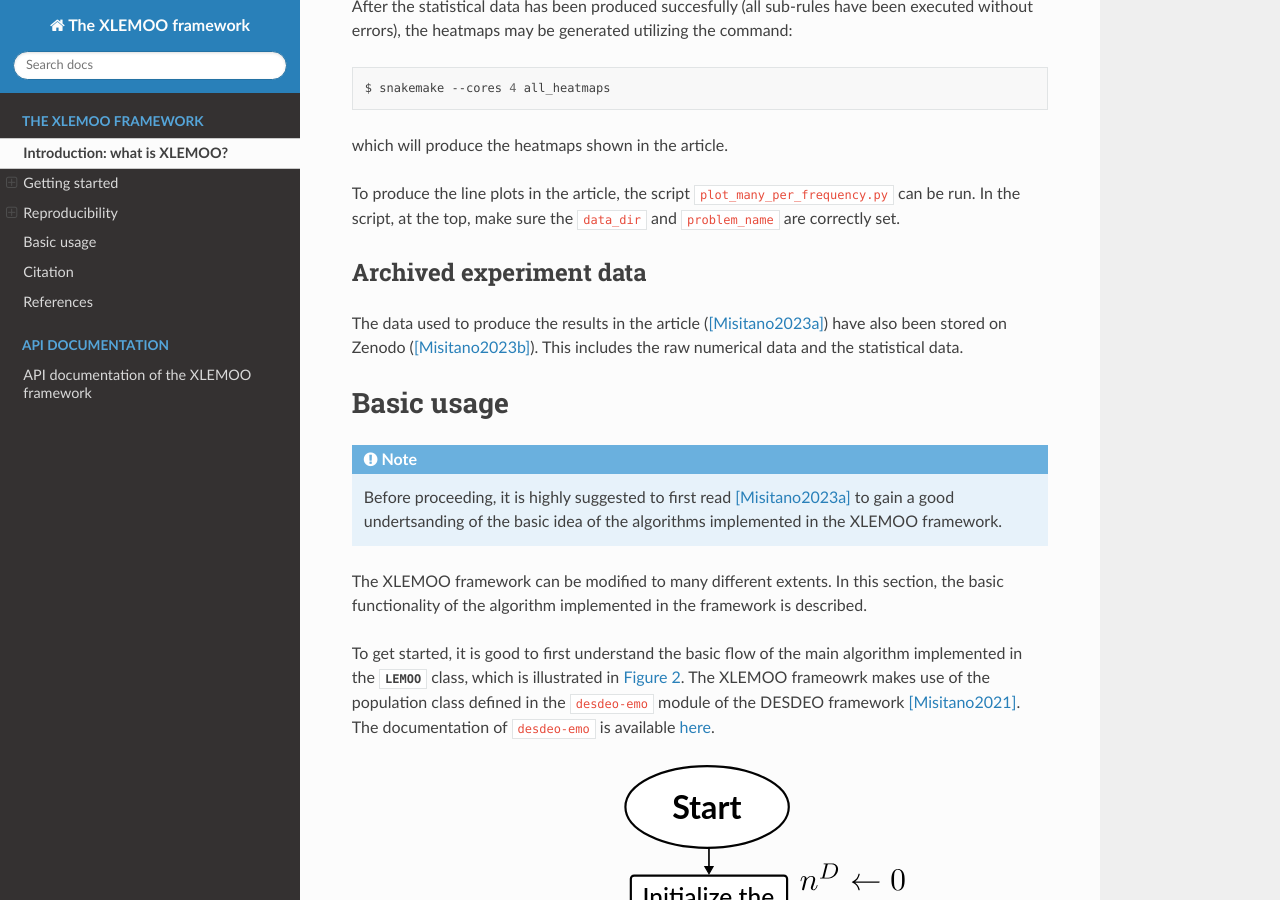
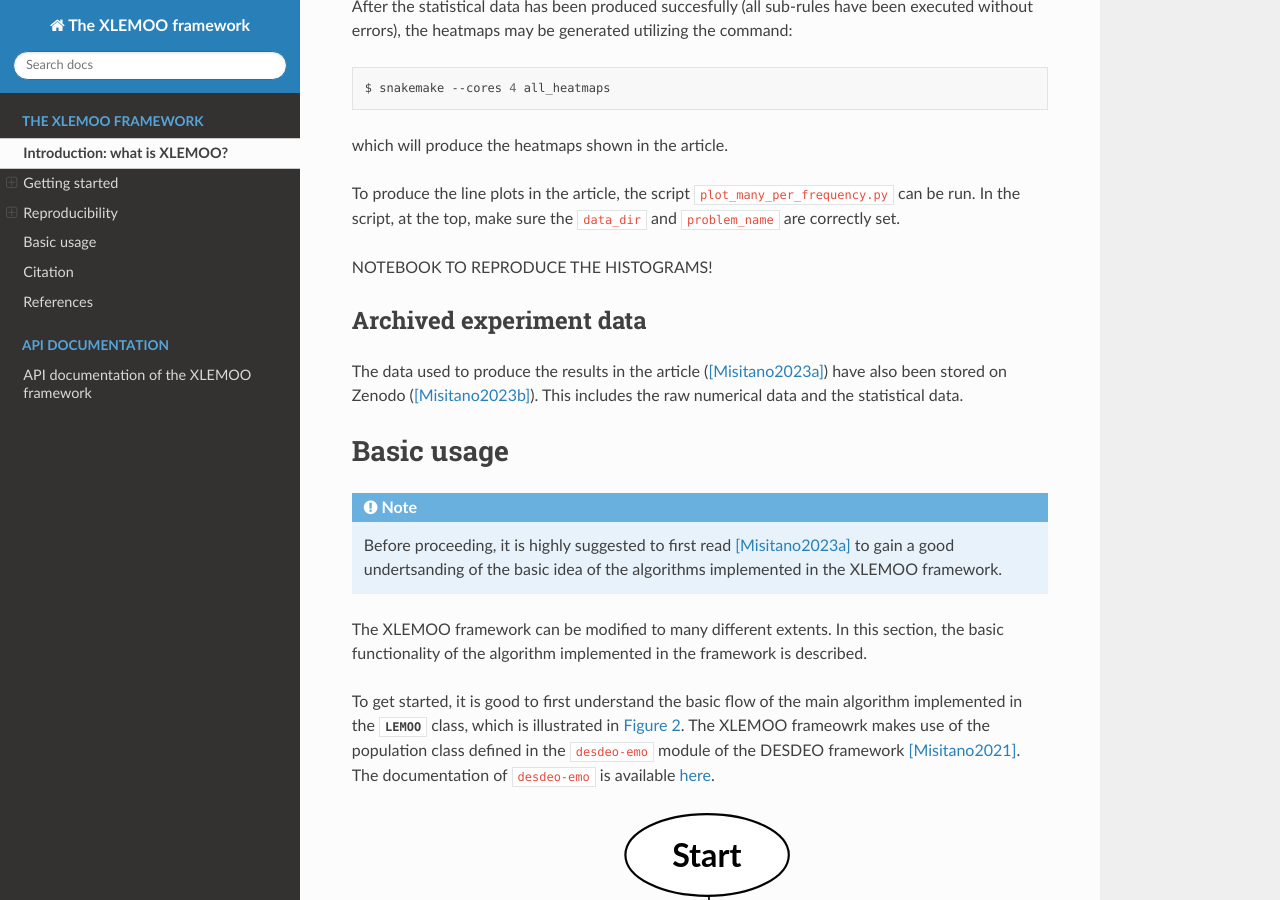
Before and after one commit to gialmisi/XLEMOO, a Sphinx documentation site: the page built from docs/introduction.rst, in a window 1280 px wide and 900 px high, scrolled down 4405 px. Built offline with Sphinx 7.4.7 and the Read the Docs theme 2.0.0, drawn with Linux system fonts in a browser that asks for light colours; pages that are not in the unit, such as notebooks, are missing from menus.

Commit message:
Polished the notebooks.

```diff
--- a/docs/introduction.rst
+++ b/docs/introduction.rst
@@ -182,6 +182,8 @@
 To produce the line plots in the article, the script ``plot_many_per_frequency.py`` can be run. In the script,
 at the top, make sure the ``data_dir`` and ``problem_name`` are correctly set.
 
+NOTEBOOK TO REPRODUCE THE HISTOGRAMS!
+
 
 Archived experiment data
 ------------------------
```
Also changed, not shown: 2 other files.
